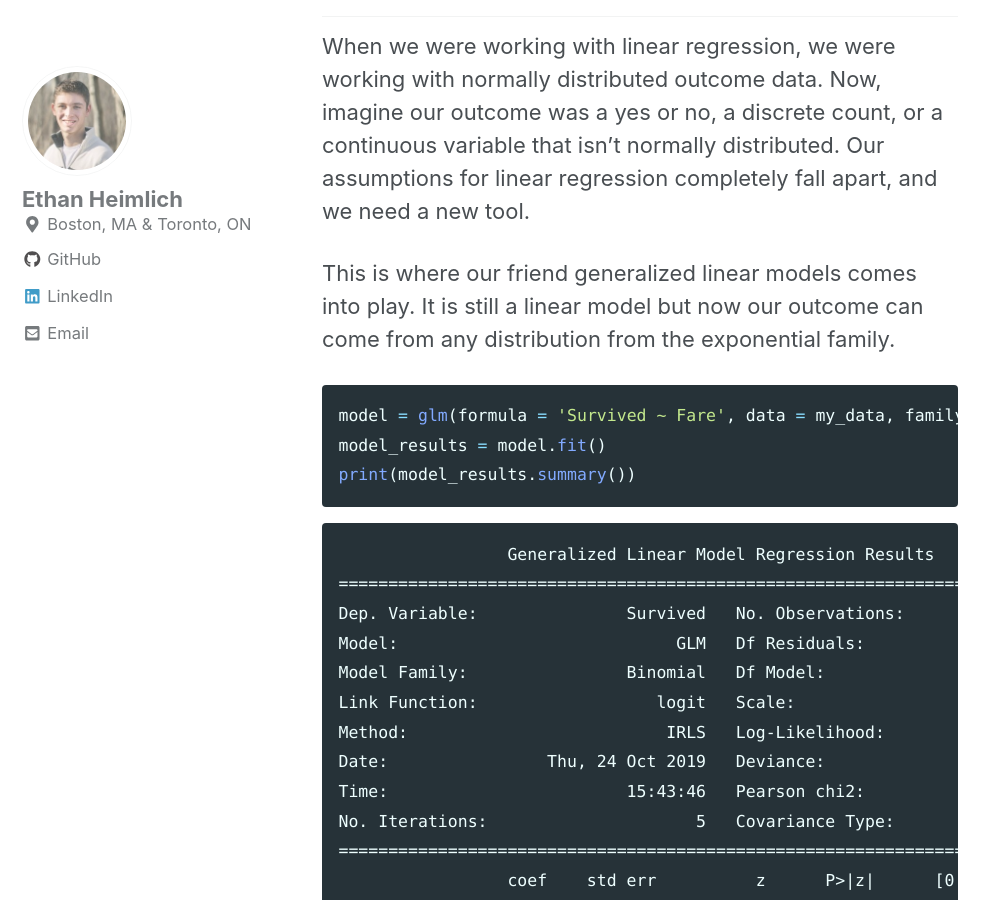
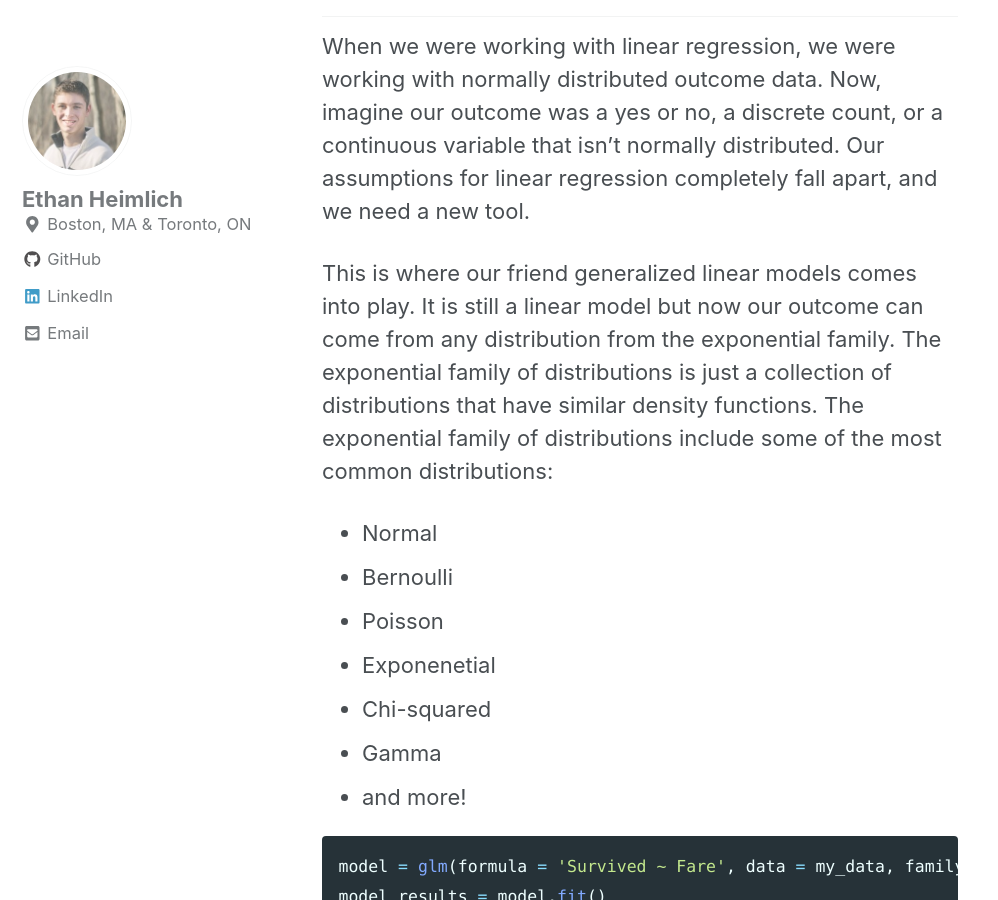
Before and after one commit to eheimlich/eheimlich.github.io, a Jekyll site: the page built from _posts/2019-10-22-generalized_linear_models.md, in a window 1280 px wide and 900 px high, scrolled down 2391 px. Shown: the whole window, without its empty margins (0-998 px from the left). Built offline with Jekyll 4.4.1, drawn with Linux system fonts in a browser that asks for light colours; cached includes are drawn as plain includes; nearby versions of some CDN libraries; formulas are drawn with MathJax 3; some of the changed text lies outside the part shown.

Commit message:
Started linear regression section

````diff
--- a/_posts/2019-10-22-generalized_linear_models.md
+++ b/_posts/2019-10-22-generalized_linear_models.md
@@ -48,7 +48,14 @@ In this third formulation of multiple linear regression, we still haven't change
 
 When we were working with linear regression, we were working with normally distributed outcome data. Now, imagine our outcome was a yes or no, a discrete count, or a continuous variable that isn't normally distributed. Our assumptions for linear regression completely fall apart, and we need a new tool.
 
-This is where our friend generalized linear models comes into play. It is still a linear model but now our outcome can come from any distribution from the exponential family.
+This is where our friend generalized linear models comes into play. It is still a linear model but now our outcome can come from any distribution from the exponential family. The exponential family of distributions is just a collection of distributions that have similar density functions. The exponential family of distributions include some of the most common distributions:
+* Normal
+* Bernoulli
+* Poisson
+* Exponenetial
+* Chi-squared
+* Gamma
+* and more!
 
 ```python
 model = glm(formula = 'Survived ~ Fare', data = my_data, family = sm.families.Binomial())
````
